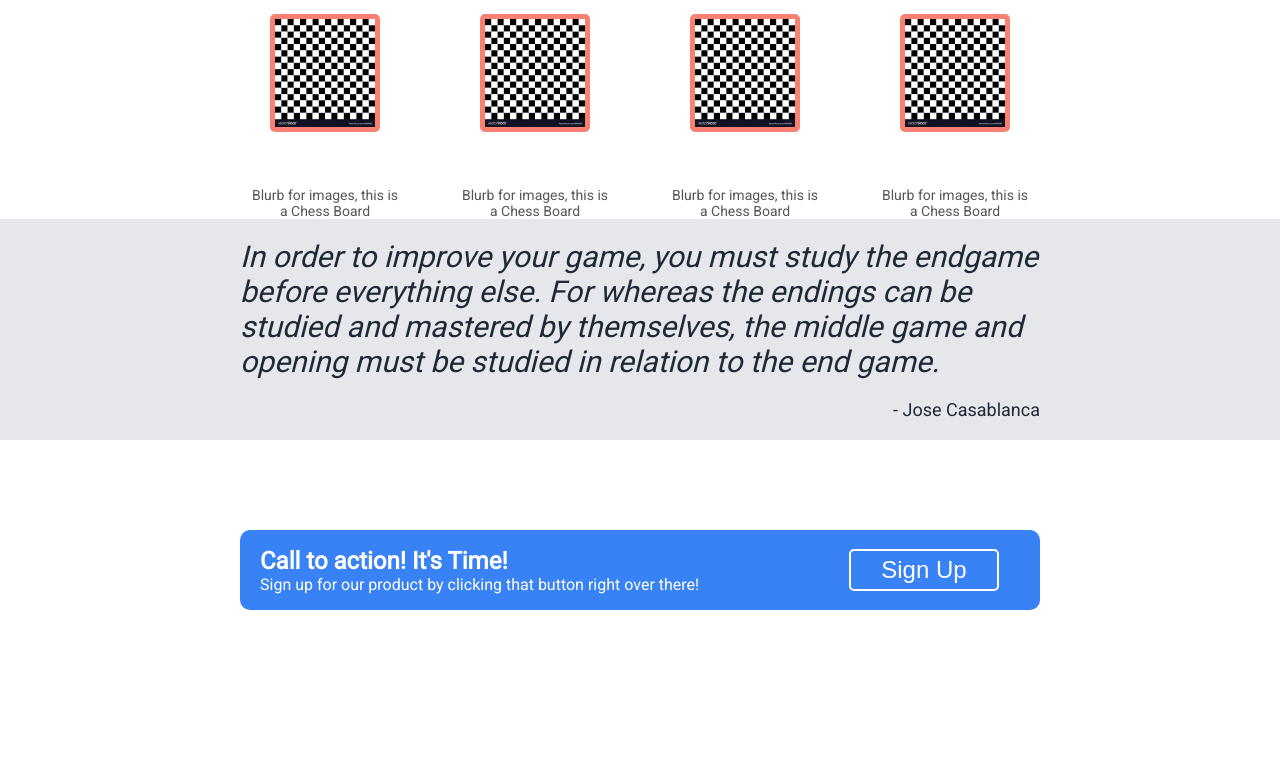
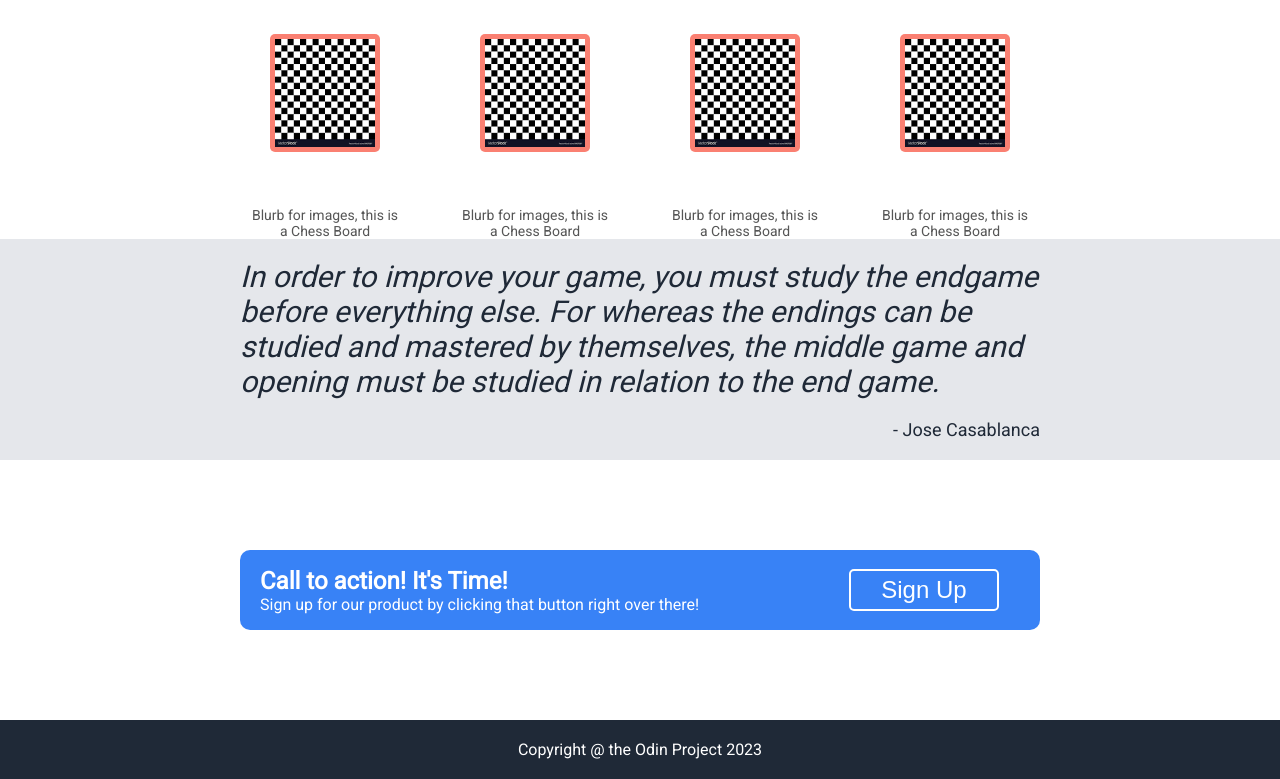
Before and after one commit to okcabroad/odin-landing-page, a plain HTML site: page index.html in a window 1280 px wide. Shown: the part 606-1385 px from the top of the page. Before the commit the page ends 1306 px from the top, so only its background shows below. Drawn offline with Linux system fonts and the light colour scheme.

Commit message:
added fifth section with the copyright tag

```diff
--- a/index.html
+++ b/index.html
@@ -85,6 +85,10 @@
 
     </div>
 
+    <div class="fifth-section">
+        <p class="copyright"> Copyright @ the Odin Project 2023</p>
+    </div>
+
             </div>
         </div>
     </body>
--- a/style.css
+++ b/style.css
@@ -82,6 +82,9 @@ h1{
 
 img{
     margin: 50px;
+    border-radius: 10px;
+    padding: 10px;
+    background-color: salmon;
 }
 
 .sign-up-first-section{
@@ -99,10 +102,6 @@ h2 {
     font-weight: bolder;
     color: #1F2937;
     text-align: center;
-}
-
-.second-section {
-    /* Add any styling for second-section if needed */
 }
 
 .second-section .second-section-containers {
@@ -223,3 +222,15 @@ h2 {
     padding-top: 5px;
     padding-bottom: 5px;
 }
+
+.fifth-section{
+    display: flex;
+    flex-direction: column;
+    background-color: #1F2937;
+    align-items: center;
+    padding: 20px;
+}
+
+.copyright{
+    color: white;
+}
```
Also changed, not shown: queen-piece.png (added).
